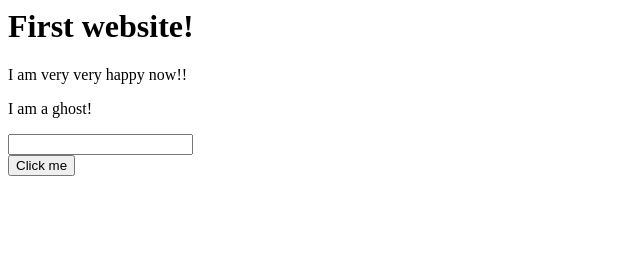
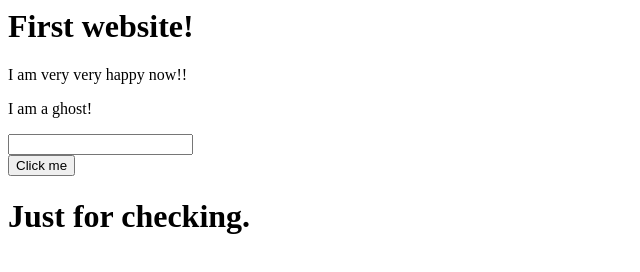
Before and after one commit to tusher001/first-website, a plain HTML site: page index.html in a window 1280 px wide. Shown: the whole page, without its empty margins (0-640 px from the left). Drawn offline with Linux system fonts and the light colour scheme.

Commit message:
for check

```diff
--- a/index.html
+++ b/index.html
@@ -4,3 +4,4 @@
 <input type="text">
 <br>
 <button>Click me</button>
+<h1>Just for checking.</h1>
```
